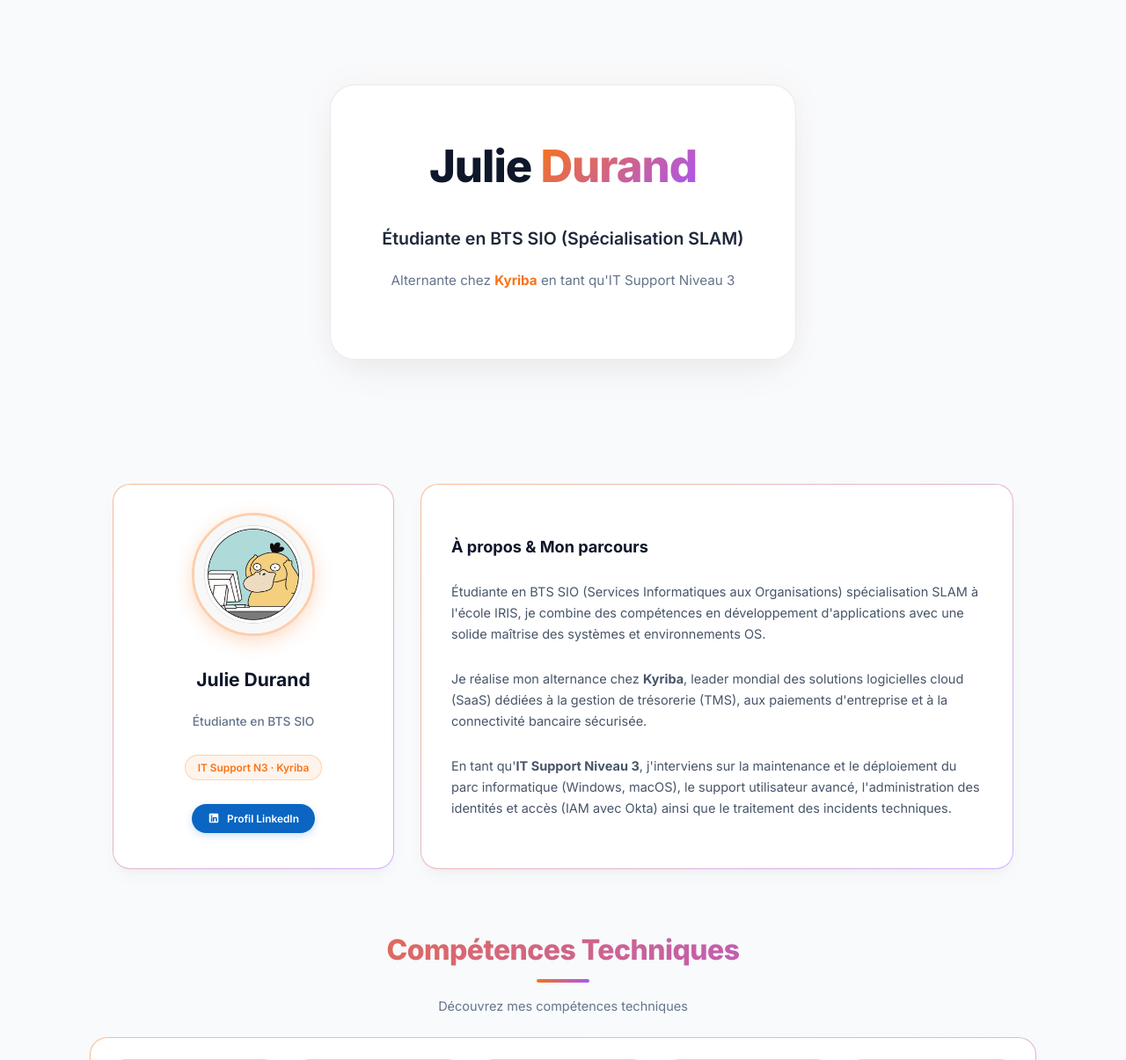
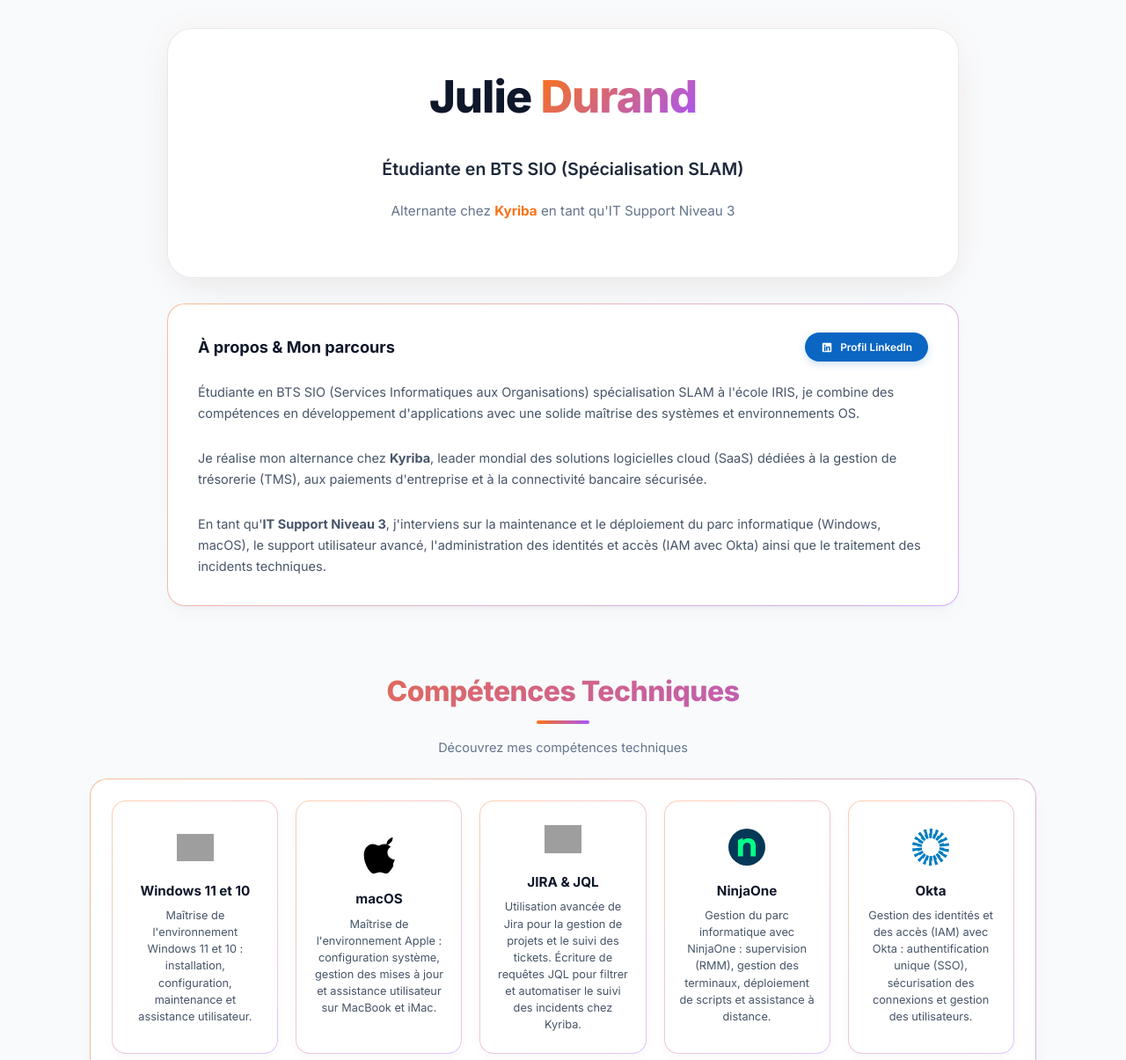
Before and after one commit to Juu2505/test-portfolio, a PHP site: page / in a window 1280 px wide. Shown: the part 109-1314 px from the top of the page at 88% size. Run offline with PHP 8.4, Linux system fonts and the light colour scheme; grey boxes are pictures that could not be loaded.

Commit message:
fix(home): suppression photo et card répétitive, intégration bouton linkedin dans A Propos et réduction des espacements

```diff
--- a/css/style.css
+++ b/css/style.css
@@ -121,8 +121,7 @@ nav {
     align-items: center;
     justify-content: center;
     text-align: center;
-    min-height: 65vh;
-    padding: 3rem 10% 4rem;
+    padding: 2.2rem 10% 1rem;
     background: transparent;
 }
 
@@ -132,10 +131,12 @@ nav {
     align-items: center;
     background: rgba(255, 255, 255, 0.9);
     backdrop-filter: blur(16px);
-    padding: 3.5rem 4rem;
+    padding: 2.5rem 3.5rem;
     border-radius: 28px;
     border: 1px solid var(--border-light);
     box-shadow: 0 20px 45px -10px rgba(0, 0, 0, 0.06), 0 0 35px rgba(249, 115, 22, 0.06);
+    max-width: 900px;
+    width: 100%;
 }
 
 .hero h1 {
@@ -224,16 +225,21 @@ nav {
 */
 
 .about-section {
-    padding: 20px 10% 10px;
+    padding: 10px 10% 20px;
     background-color: transparent;
 }
 
 .container-apropo {
-    display: grid;
-    grid-template-columns: 320px 1fr;
-    gap: 30px;
-    padding: 10px 0;
-    align-items: stretch;
+    display: flex;
+    justify-content: center;
+    max-width: 900px;
+    margin: 0 auto;
+    padding: 5px 0;
+    width: 100%;
+}
+
+.container-apropo .about-box {
+    width: 100%;
 }
 
 /* Style commun pour toutes les cartes néon avec bordure dégradée */
--- a/index.html
+++ b/index.html
@@ -34,28 +34,15 @@
 
     <section id="a-propos" class="about-section">
       <div class="container-apropo">
-
-        <div class="profile-card">
-          <div class="profile-image-container">
-            <img src="images/psykoprofil.png" alt="Julie Durand" class="profile-photo">
-          </div>
-          <h2>Julie Durand</h2>
-          <h3>Étudiante en BTS SIO</h3>
-          <span class="profile-role-tag">IT Support N3 &middot; Kyriba</span>
-          <div>
-            <a href="https://www.linkedin.com/feed/" target="_blank" rel="noopener noreferrer" class="btn-linkedin">
+        <div class="about-box">
+          <div class="box-header" style="display: flex; justify-content: space-between; align-items: center; flex-wrap: wrap; gap: 12px; margin-bottom: 8px;">
+            <h3 style="margin: 0;">À propos &amp; Mon parcours</h3>
+            <a href="https://www.linkedin.com/feed/" target="_blank" rel="noopener noreferrer" class="btn-linkedin" style="margin-bottom: 0;">
               <svg viewBox="0 0 24 24" width="14" height="14" fill="currentColor">
                 <path d="M19 3a2 2 0 0 1 2 2v14a2 2 0 0 1-2 2H5a2 2 0 0 1-2-2V5a2 2 0 0 1 2-2h14m-.5 15.5v-5.3a3.26 3.26 0 0 0-3.26-3.26c-.85 0-1.84.52-2.28 1.3v-1.11h-2.79v8.37h2.79v-4.93c0-.77.62-1.4 1.39-1.4a1.4 1.4 0 0 1 1.4 1.4v4.93h2.75M6.46 10.9v8.37H9.2V10.9H6.46M7.83 6.45a1.6 1.6 0 0 0-1.6 1.6 1.6 1.6 0 0 0 1.6 1.6 1.6 1.6 0 0 0 1.6-1.6 1.6 1.6 0 0 0-1.6-1.6Z"/>
               </svg>
               Profil LinkedIn
             </a>
-          </div>
-        </div>
-
-        <div class="column-right">
-          <div class="about-box">
-            <div class="box-header">
-              <h3>À propos &amp; Mon parcours</h3>
           </div>
           <p>
             Étudiante en BTS SIO (Services Informatiques aux Organisations) spécialisation SLAM à l'école IRIS, je combine des compétences en développement d'applications avec une solide maîtrise des systèmes et environnements OS.
@@ -66,7 +53,6 @@
           <p>
             En tant qu'<strong>IT Support Niveau 3</strong>, j'interviens sur la maintenance et le déploiement du parc informatique (Windows, macOS), le support utilisateur avancé, l'administration des identités et accès (IAM avec Okta) ainsi que le traitement des incidents techniques.
           </p>
-          </div>
         </div>
       </div>
     </section>
```
Lines whose indentation alone changed are shown as unchanged.
